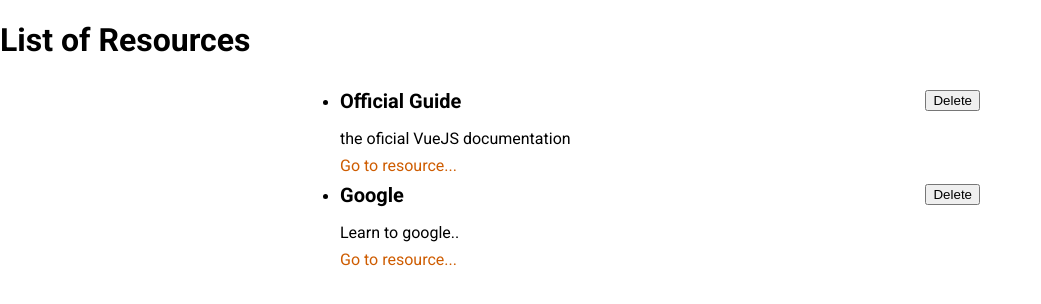
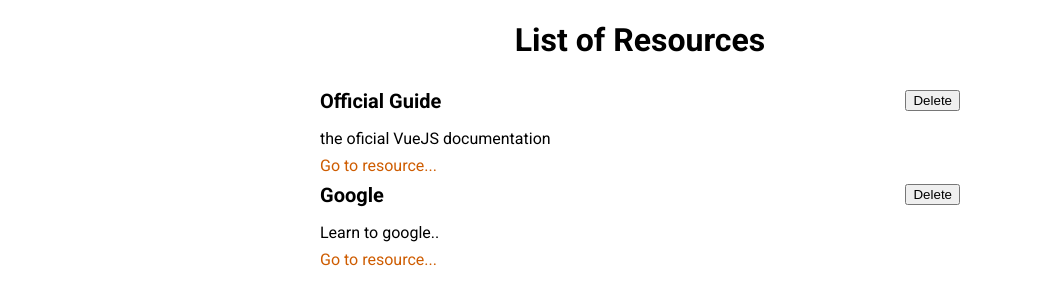
Before and after one commit to yeisson-venencia/resource-list, a Vue app in the folder client/: page / in a window 1280 px wide. Shown: the top 304 px of the page, without its empty margins (0-1041 px from the left). Built offline with nearby package versions, Linux system fonts and the light colour scheme; the HTML template or start-up script is replaced by a standard one.

Commit message:
p01/init: adding style to the resource panel

```diff
--- a/client/src/components/resource-panel/ResourcePanel.vue
+++ b/client/src/components/resource-panel/ResourcePanel.vue
@@ -29,3 +29,19 @@ export default {
   }
 };
 </script>
+
+<style scoped>
+header {
+  display: flex;
+  justify-content: center;
+  align-items: center;
+}
+
+ul {
+  list-style: none;
+  margin: 0;
+  padding: 0;
+  margin: auto;
+  max-width: 40rem;
+}
+</style>
```
